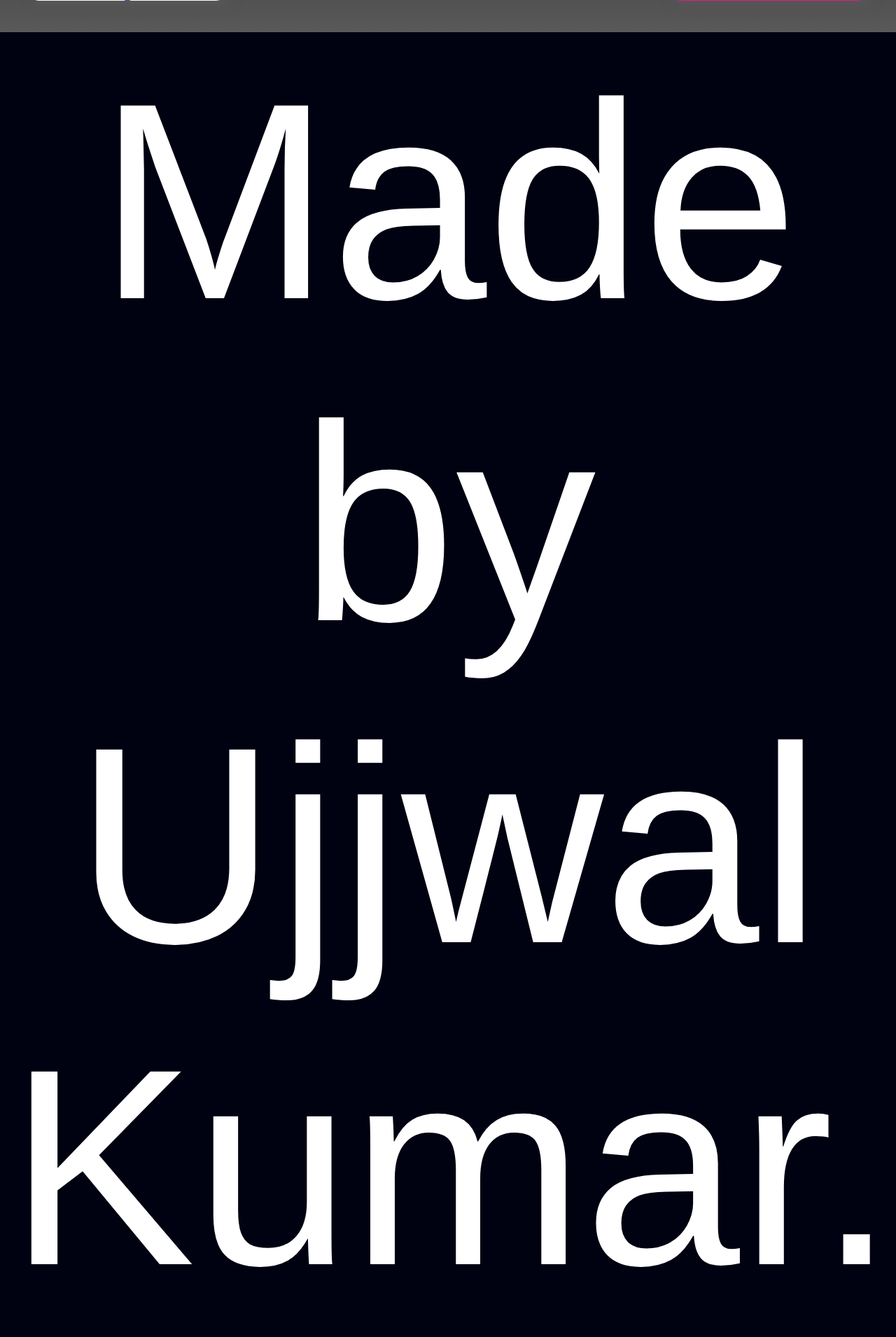
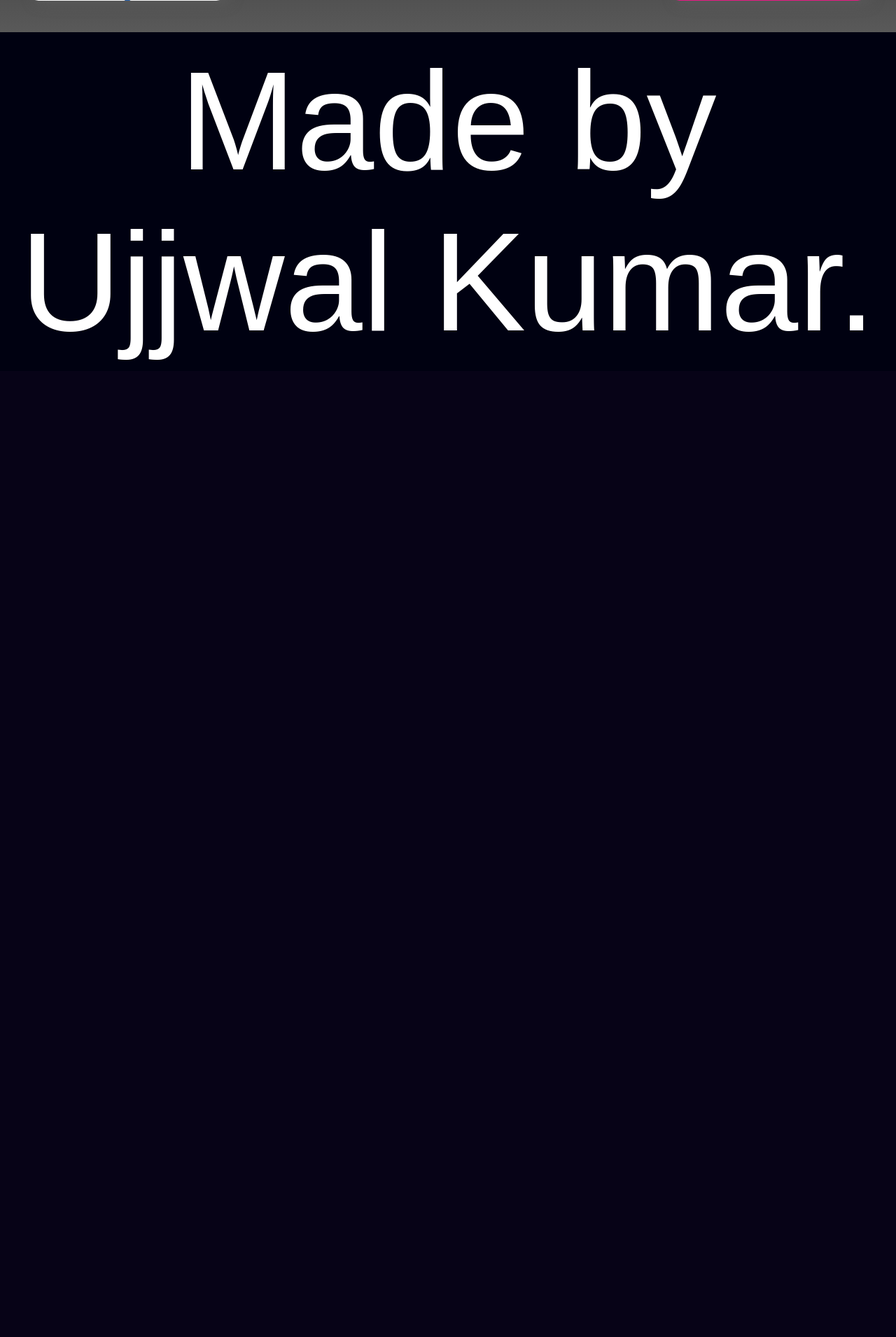
Before and after one commit to triggeredujjwal/ipl-prediction, a Flask app: page / in a window 1280 px wide. Shown: the part 510-2420 px from the top of the page at 70% size. After the commit the page ends 1024 px from the top, so only its background shows below. Run offline with Flask 2, Linux system fonts and the light colour scheme; parts of the project's set-up code (start-up, migrations or seed data) failed here and were passed over; some libraries are stand-ins or nearby versions.

Commit message:
Update styles.css

```diff
--- a/static/styles.css
+++ b/static/styles.css
@@ -215,7 +215,7 @@ body{
 
 .footer-description{
 	margin: 0;
-	font-size: 400px;
+	font-size: 200px;
 	font-weight: 100;
 	color: white
 }
```
